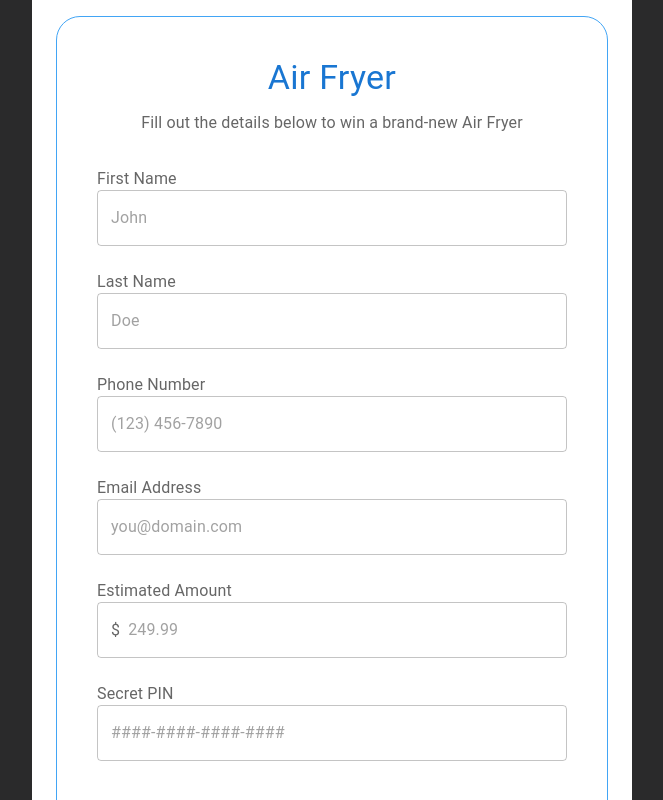
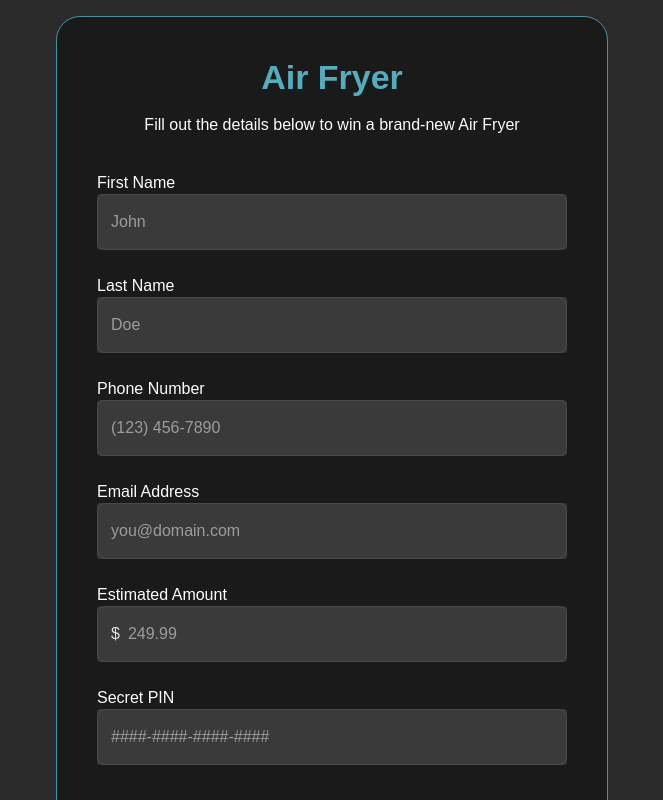
Before and after one commit to guptamayank9827/spidr-challenge, a React (Create React App) app: page / in a window 1280 px wide. Shown: the top 800 px of the page, without its empty margins (308-971 px from the left). Built offline with nearby package versions, Linux system fonts and the light colour scheme.

Commit message:
use maerial themes to integrate with brand

```diff
--- a/src/Form.tsx
+++ b/src/Form.tsx
@@ -102,7 +102,7 @@ function Form({ theme }: FormInputProps) {
 
         if(!validPin(pinValue)) {
             setPinError(true);
-            setPinErrorMessage('Please enter the 16 digit secret pin.');
+            setPinErrorMessage('Please enter the 16 digit secret PIN.');
         } else {
             setPinError(false);
             setPinErrorMessage('');
@@ -128,9 +128,8 @@ function Form({ theme }: FormInputProps) {
     };
 
     const validPin = (pin: string) => {
-        // Check if the pin is exactly 16 characters long and formatted as ####-####-####-####
-        if(pin.length !== 16) return false;
-        return true;
+        // Check if the pin is exactly 16 digits
+        return /^\d{16}$/.test(pin);
     };
 
 
@@ -236,9 +235,9 @@ function Form({ theme }: FormInputProps) {
                 Air Fryer
             </Typography>
             <Typography
-                variant="body1"
+                variant="subtitle1"
                 align="center"
-                sx={{ color: theme.palette.text.secondary }}
+                sx={{ color: theme.palette.text.primary }}
             >
                 Fill out the details below to win a brand-new Air Fryer
             </Typography>
--- a/src/theme.ts
+++ b/src/theme.ts
@@ -1,4 +1,97 @@
 import { createTheme } from '@mui/material/styles';
 
 export const brandTheme = createTheme({
+  palette: {
+    mode: 'dark', // Enable dark mode for Material-UI components
+    primary: {
+      main: '#56acbd', // The bright cyan-blue from spidr.design logo
+      light: '#4392a4',
+      dark: '#0099CC',
+      contrastText: '#fcfdfd',
+    },
+    background: {
+      default: '#1A1A1A', // Very dark background for the entire page
+      paper: '#2A2A2A', // Slightly lighter dark for components/cards
+    },
+    text: {
+      primary: "#fcfdfd", // White text for main content
+      secondary: '#E0E0E0', // Lighter gray for secondary text
+      disabled: '#A0A0A0',
+    },
+    divider: '#3A3A3A', // Divider lines
+  },
+  typography: {
+    fontFamily: 'Raleway, sans-serif', // Attempt to use Inter font
+    h4: {
+        fontWeight: 600, // Make headings extra bold
+    },
+  },
+  components: {
+    MuiTextField: {
+      styleOverrides: {
+        root: {
+          // Custom styles for TextField to match the dark theme
+          '& .MuiInputBase-input': {
+            color: '#fcfdfd', // Input text color
+          },
+          '& .MuiOutlinedInput-root': {
+            '& fieldset': {
+              borderColor: '#4A4A4A', // Default border color
+              borderRadius: '8px', // Rounded corners for inputs
+            },
+            '&:hover fieldset': {
+              borderColor: '#6A6A6A', // Hover border color
+            },
+            '&.Mui-focused fieldset': {
+              borderColor: '#56acbd', // Focus border color
+            },
+            backgroundColor: '#3A3A3A', // Input background color
+          },
+          '& .MuiInputLabel-root': {
+            color: '#E0E0E0', // Label color
+          },
+          '& .MuiInputLabel-root.Mui-focused': {
+            color: '#56acbd', // Label color when focused
+          },
+        },
+      },
+    },
+    MuiButton: {
+      styleOverrides: {
+        root: {
+          borderRadius: '8px', // Rounded corners for buttons
+          padding: '12px 24px', // Larger padding for buttons
+          fontSize: '1.125rem', // text-lg equivalent
+          fontWeight: 600, // font-semibold equivalent
+          textTransform: 'none', // Prevent uppercase text
+          boxShadow: '0px 4px 6px rgba(0, 0, 0, 0.2)', // Subtle shadow
+          transition: 'transform 0.2s ease-in-out, background-color 0.2s ease-in-out',
+          '&:hover': {
+            transform: 'translateY(-1px)', // Lift effect on hover
+            backgroundColor: '#4392a4', // Darker blue on hover
+          },
+        },
+        outlined: {
+            '&:hover': {
+                color: "#fcfdfd",
+                transform: 'translateY(-1px)' // Lift effect on hover
+            },
+        }
+      },
+    },
+    MuiContainer: {
+        styleOverrides: {
+            root: {
+                padding: '32px 24px', // Equivalent to p-8 md:p-10
+            },
+        },
+    },
+    MuiFormLabel: {
+        styleOverrides: {
+            root: {
+                color: "#fcfdfd"
+            }
+        }
+    }
+  },
 });
```
